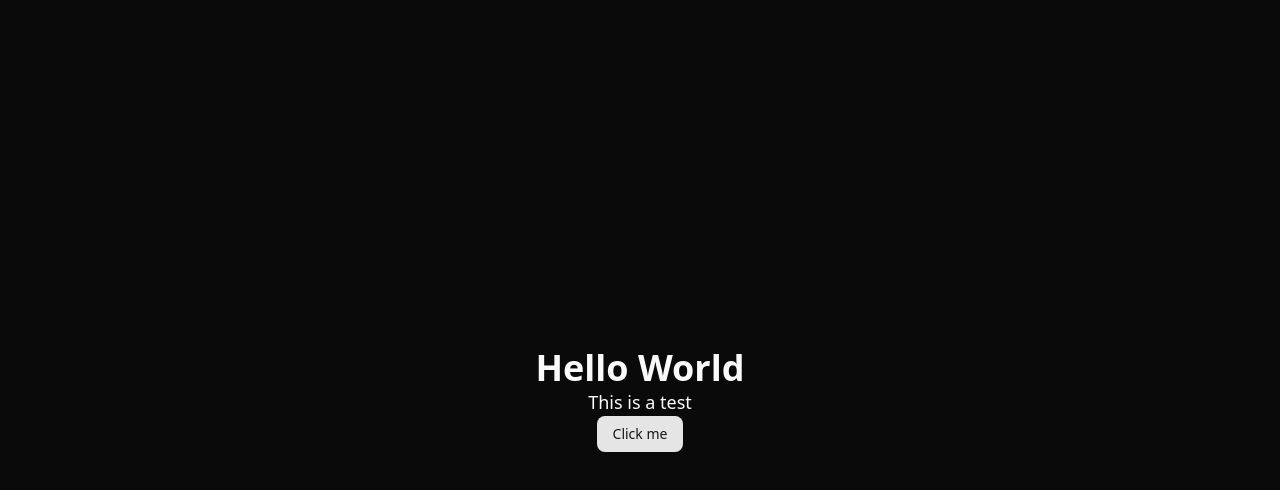
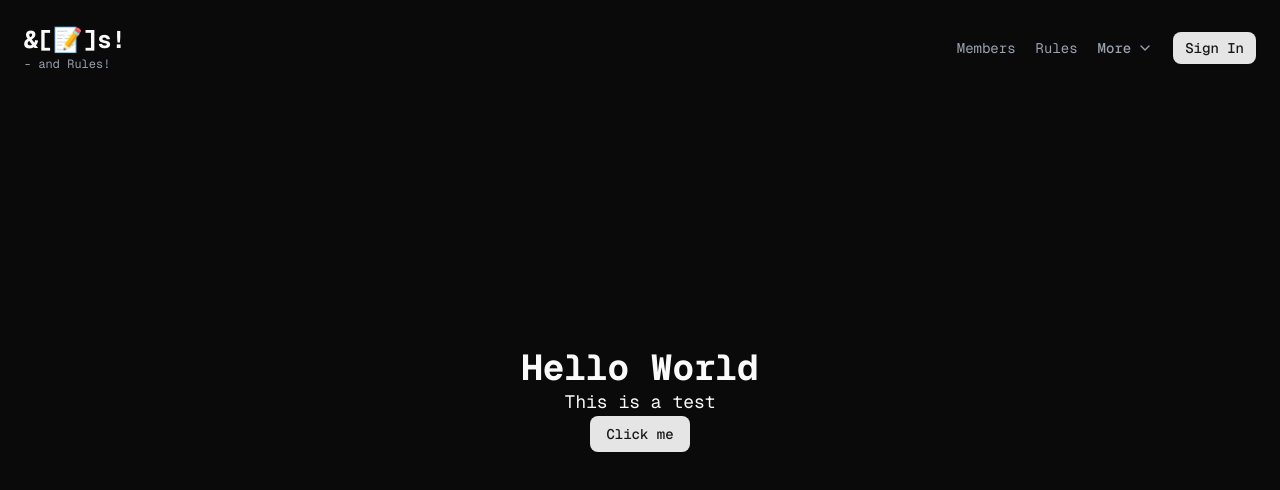
Before and after one commit to imaimai17468/and-setting, a Next.js app: page / in a window 1280 px wide. Shown: the top 490 px of the page. Built offline with nearby package versions, Linux system fonts and the light colour scheme.

Commit message:
feat: ヘッダーコンポーネントを追加し、レイアウトに統合しました

```diff
--- a/src/app/layout.tsx
+++ b/src/app/layout.tsx
@@ -1,5 +1,12 @@
 import type { Metadata } from "next";
 import "./globals.css";
+import { Geist_Mono } from "next/font/google";
+import { Header } from "@/components/shared/header/Header";
+
+const geistMono = Geist_Mono({
+	subsets: ["latin"],
+	weight: ["400", "500", "600", "700"],
+});
 
 export const metadata: Metadata = {
 	title: "Create Next App",
@@ -13,7 +20,10 @@ export default function RootLayout({
 }>) {
 	return (
 		<html lang="en">
-			<body className="dark antialiased">{children}</body>
+			<body className={`dark antialiased ${geistMono.className}`}>
+				<Header />
+				{children}
+			</body>
 		</html>
 	);
 }
--- /dev/null
+++ b/src/components/shared/header/Header.tsx
@@ -0,0 +1,34 @@
+import { ChevronDown } from "lucide-react";
+import Link from "next/link";
+import { Button } from "@/components/ui/button";
+
+export const Header = () => {
+	return (
+		<header className="fixed top-0 right-0 left-0 z-50">
+			<div className="flex items-center justify-between px-6 py-6">
+				<div>
+					<h1 className="font-bold text-2xl">&[📝]s!</h1>
+					<p className="text-gray-400 text-xs">- and Rules!</p>
+				</div>
+				<div className="flex items-center gap-5">
+					<Link href="/members" className="text-gray-400 text-sm">
+						Members
+					</Link>
+					<Link href="/rules" className="text-gray-400 text-sm">
+						Rules
+					</Link>
+					<Button
+						size="sm"
+						variant="ghost"
+						className="cursor-pointer text-gray-400 text-sm has-[>svg]:px-0 dark:hover:bg-transparent"
+					>
+						More <ChevronDown className="h-4 w-4" />
+					</Button>
+					<Button size="sm" className="text-sm">
+						Sign In
+					</Button>
+				</div>
+			</div>
+		</header>
+	);
+};
```
